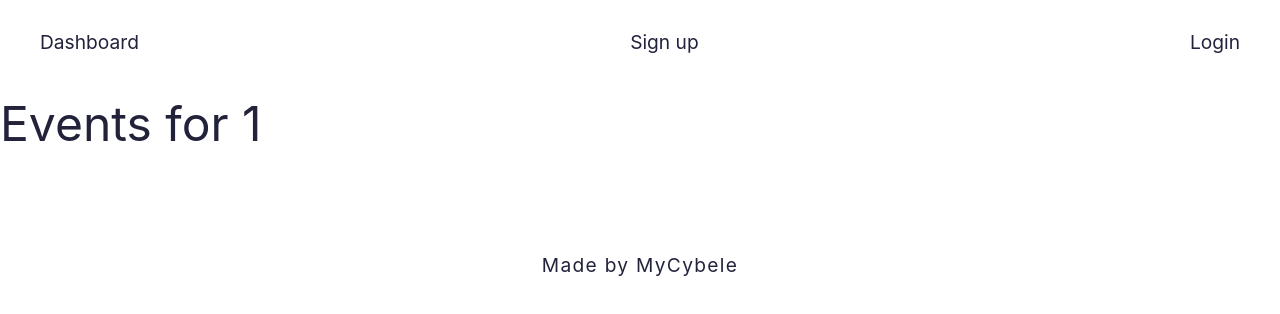
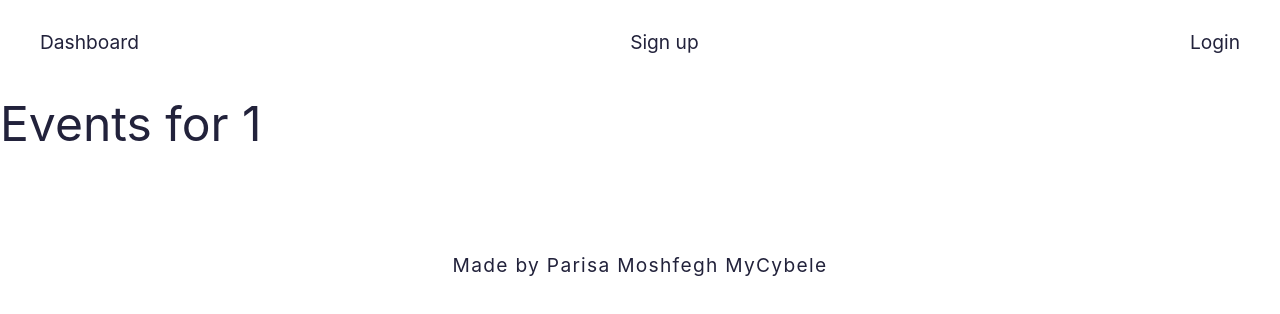
Before and after one commit to paria340/Cybele, a React (Create React App) app: page /calendar/1 in a window 1280 px wide. Shown: the top 314 px of the page. Built offline with nearby package versions, Linux system fonts and the light colour scheme.

Commit message:
footer edit

```diff
--- a/src/components/Footer.js
+++ b/src/components/Footer.js
@@ -2,7 +2,7 @@
 const Footer = () => {
   return (
     <footer className="wrapper footer">
-      <p>Made by MyCybele</p>
+      <p>Made by Parisa Moshfegh MyCybele</p>
     </footer>
   );
 };
```
